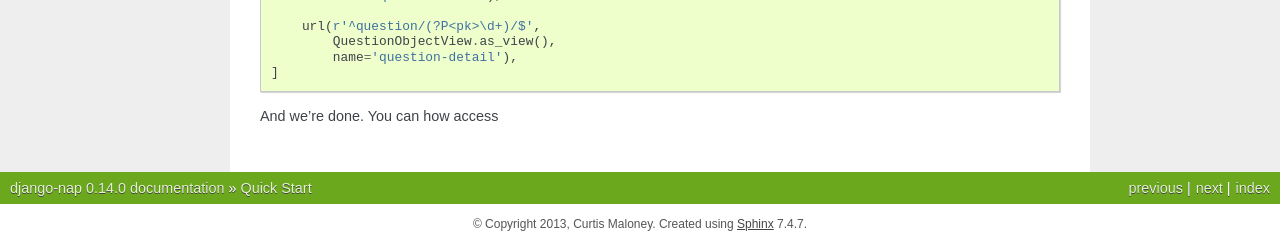
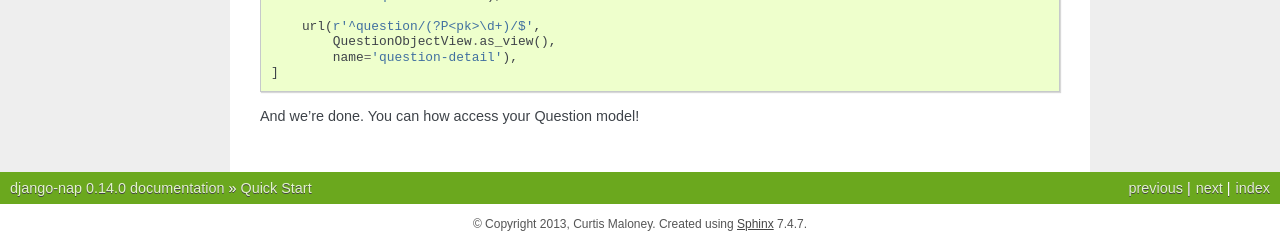
Before and after one commit to funkybob/django-nap, a Sphinx documentation site: the page built from docs/quickstart.rst, in a window 1280 px wide. Shown: the part 1020-1261 px from the top of the page. Built offline with Sphinx 7.4.7, drawn with Linux system fonts in a browser that asks for light colours.

Commit message:
Finish the sentence

```diff
--- a/docs/quickstart.rst
+++ b/docs/quickstart.rst
@@ -68,4 +68,4 @@ Where the list view has ``POST`` to create a new record, the object view has
             name='question-detail'),
     ]
 
-And we're done.  You can how access
+And we're done.  You can how access your Question model!
```
